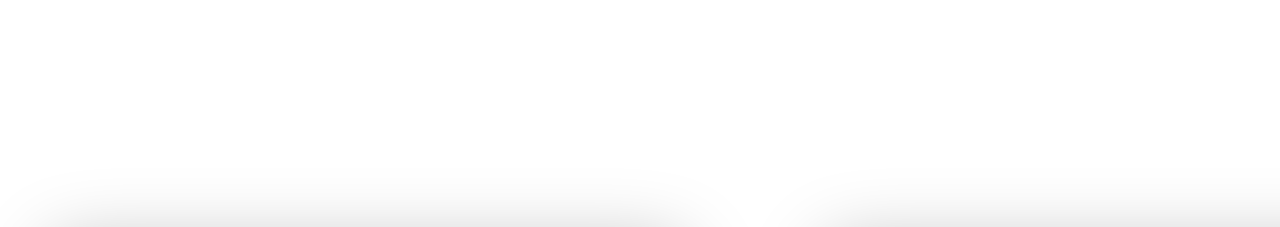
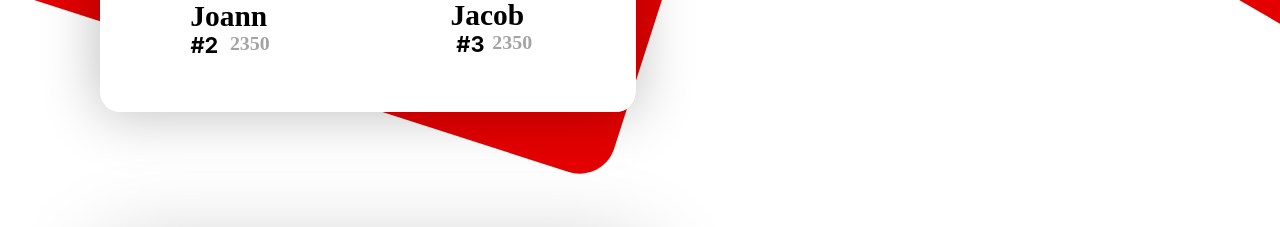
Before and after one commit to omyshafoundation/hub_prelogin, a Flask app: template templates/index.html in a window 1280 px wide; the page is wider, and only the part inside the window is pictured. Shown: the part 2134-2361 px from the top of that part. Run offline with Flask 3, Linux system fonts and the light colour scheme; the template is opened without the code that fills it, so the values that code supplies are empty; some libraries are stand-ins or nearby versions.

Commit message:
first commit

```diff
--- a/templates/index.html
+++ b/templates/index.html
@@ -470,7 +470,7 @@
             </div>
         </div>
     </div>
-    <div name="leaderboard_by_vaibhav" style="margin-top: 900px;">
+    <div name="leaderboard_by_vaibhav">
         <div class="main_container">
             <div class="left">
                 <div class="big_red_circle"></div>
```
